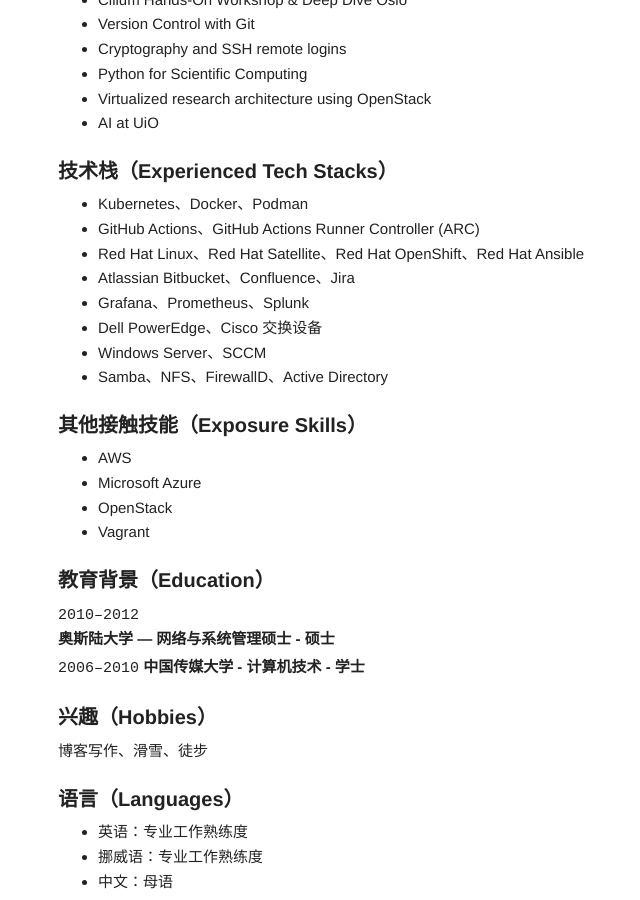
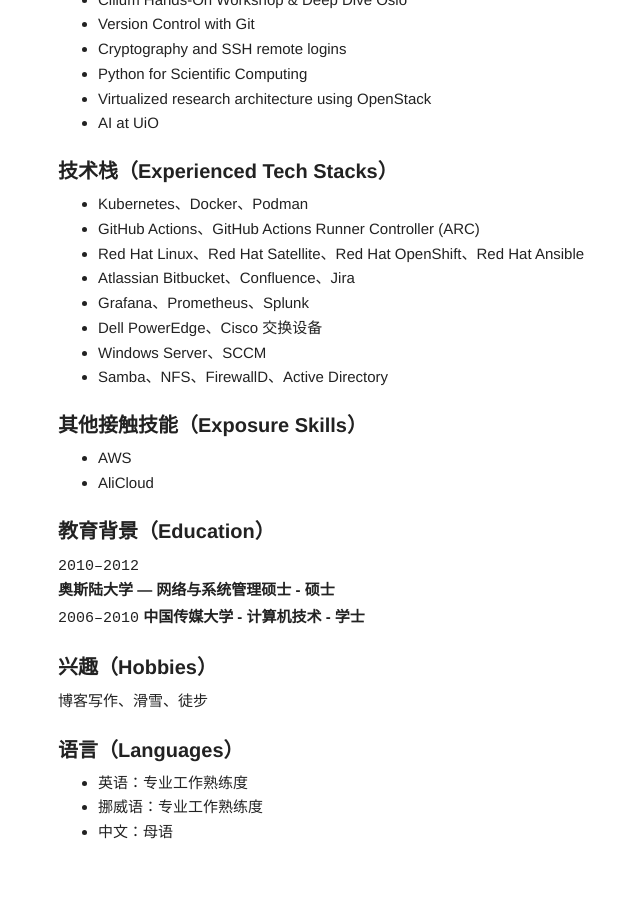
Before and after one commit to gcccheng/wugui, a Jekyll site: the page built from index.md, in a window 1280 px wide and 900 px high, scrolled down 5874 px. Shown: the whole window, without its empty margins (92-732 px from the left). Built offline with Jekyll 4.4.1, drawn with Linux system fonts in a browser that asks for light colours; after the commit the page ends 6725 px from its top, so only the background shows below that.

Commit message:
Remove Microsoft Azure, OpenStack, and Vagrant

```diff
--- a/index.md
+++ b/index.md
@@ -279,9 +279,7 @@ Olympic Broadcasting Services（OBS）是国际奥委会直属机构，负责奥
 ## 其他接触技能（Exposure Skills）
 
 - AWS
-- Microsoft Azure
-- OpenStack
-- Vagrant
+- AliCloud
 
 ## 教育背景（Education）
 
```
